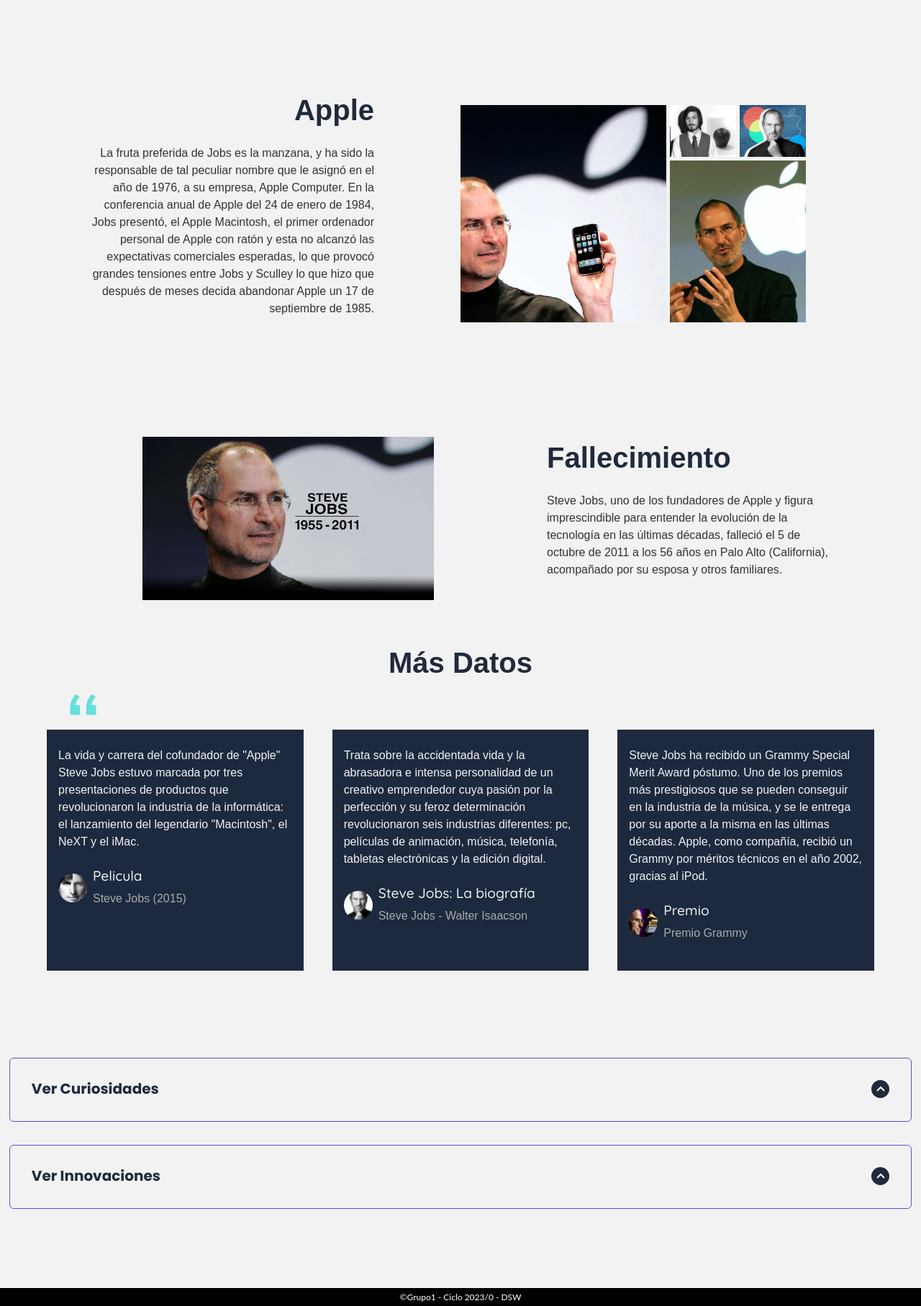
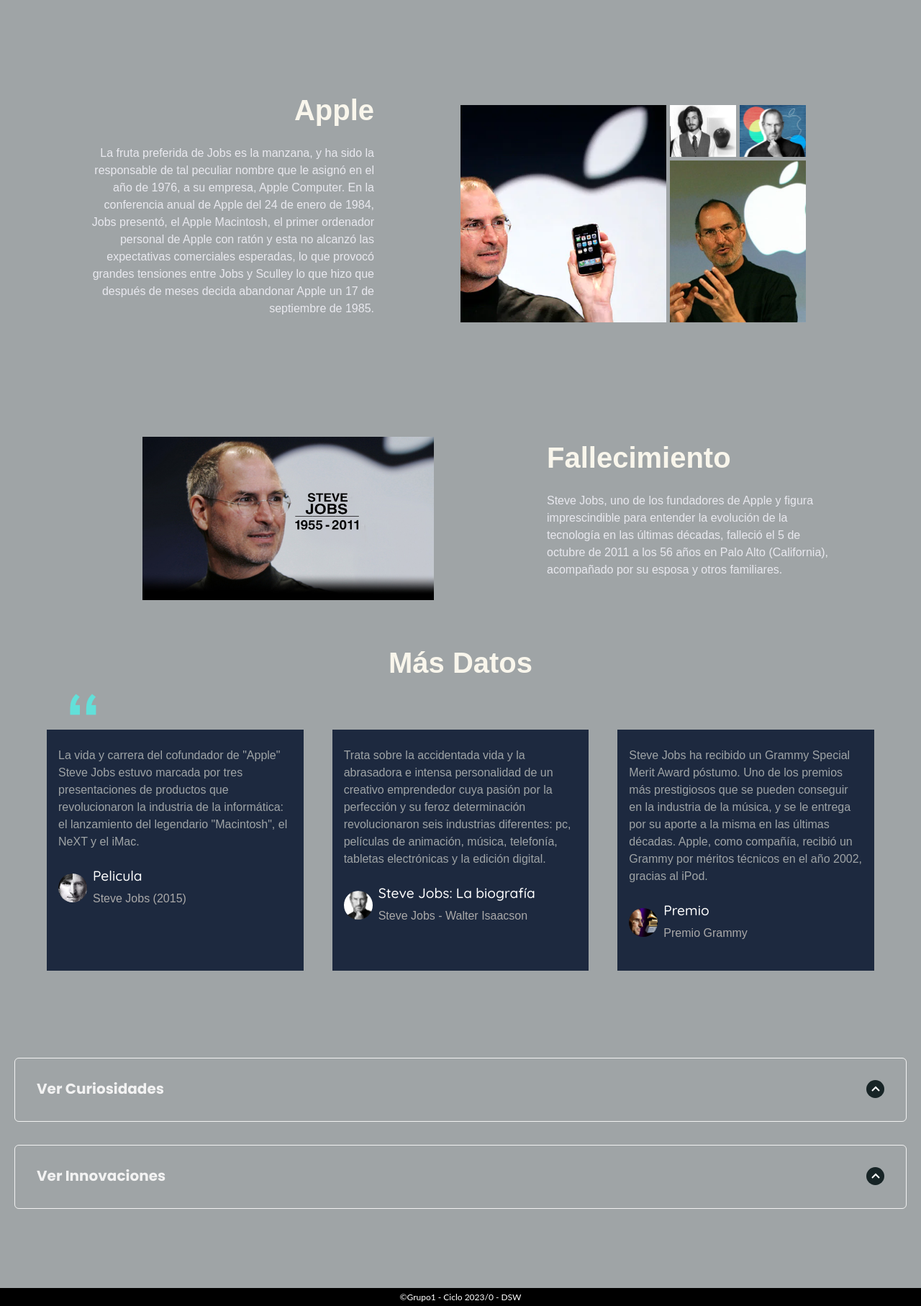
Before and after one commit to miguelmaguina/PROYECTO_DSW, a PHP site: page /Biografia.html in a window 1280 px wide. Shown: the part 1845-3660 px from the top of the page at 72% size. Run offline with PHP 8.4, Linux system fonts and the light colour scheme.

Commit message:
avance 21.0

```diff
--- a/Tarea2/stylesb1.css
+++ b/Tarea2/stylesb1.css
@@ -1,8 +1,10 @@
 @import url('https://fonts.googleapis.com/css2?family=Poppins:wght@300;400;600;700&display=swap');
 @import url('https://fonts.googleapis.com/css2?family=Poppins:wght@300;400;600;700&display=swap');
 :root{
-    --bakcground-general: #f2f2f2;
-    --color-titulo: #202A3C;
+    --bakcground-general: #9FA4A6;
+    --color-titulo: #f9f6ec;
+    --color-txt-card: #fff;
+    --colo-txt-general:#E9E9EF;
 }
 *,::after,
 ::before {
@@ -113,7 +115,8 @@ html{
     font-weight: bold;
     font-size: 2.5rem;
     text-align: center;
-    padding: 20px
+    padding: 20px;
+    color: #f2f2f2;
 }
 .tituloizq-b1{
     font-weight: bold;
@@ -244,7 +247,7 @@ html{
 }
 
 .content-info{
-    color: #333;
+    color: var(--colo-txt-general);
     font-size: 1rem;
     margin-bottom: 24px;
 }
@@ -517,6 +520,7 @@ footer{
 }
 
 .card-name{
+    color: var(--color-txt-card);
     font-size: 1.2rem;
     font-family: 'Quicksand', sans-serif;
 }
@@ -536,11 +540,13 @@ footer{
 
 /* PANEL DESPEGABLE */
 .container-vm {
-    width: 150%;
-    max-width: 98%;
-    margin: 0 auto;
+    background-color: var(--bakcground-general);
+    /*width: 150%;*/
+    max-width: 100%;
+    margin: 0;
+    justify-content: stretch;
     overflow: hidden;
-    padding: 10px 0;
+    padding: 10px 20px;
 }
 .desplegable{
     text-align: center;
@@ -557,7 +563,7 @@ footer{
 .desplegable-padding{
     padding: 0;
     transition: padding .3s;
-    border: 1px solid #5454D4;
+    border: 1px solid #f2f2f2;
     border-radius: 6px;
 }
 
@@ -578,14 +584,14 @@ footer{
     padding: 30px 0 30px;
     margin: 0;
     cursor: pointer;
-    color: var(--color-titulo);
+    color: #f2f2f2;
     justify-content: space-between;
     font-family: 'Poppins','Quicksand',sans-serif;
 }
 
 .desplegable-arrow{
     border-radius: 50%;
-    background-color: var(--color-titulo);
+    background-color: #172426;
     width: 25px;
     height: 25px;
     display: flex;
--- a/Tarea2/stylesb2.css
+++ b/Tarea2/stylesb2.css
@@ -108,7 +108,7 @@ h1::before{
 }
 
 h1 span{
-    background-color: #f2f2f2;
+    background-color: #9FA4A6;
     padding: 0 15px;
 }
 
```
